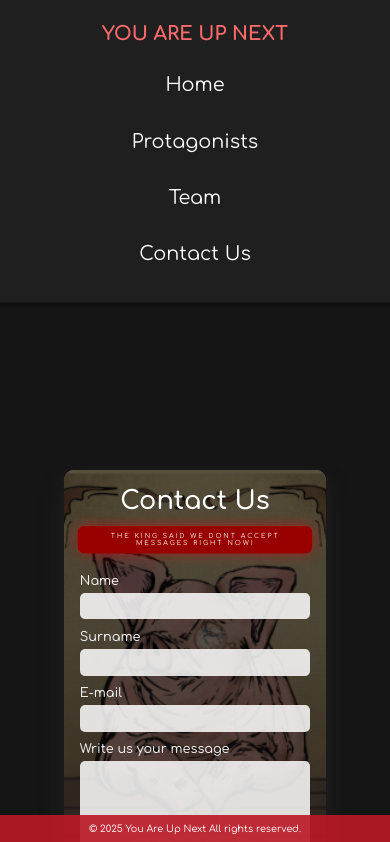
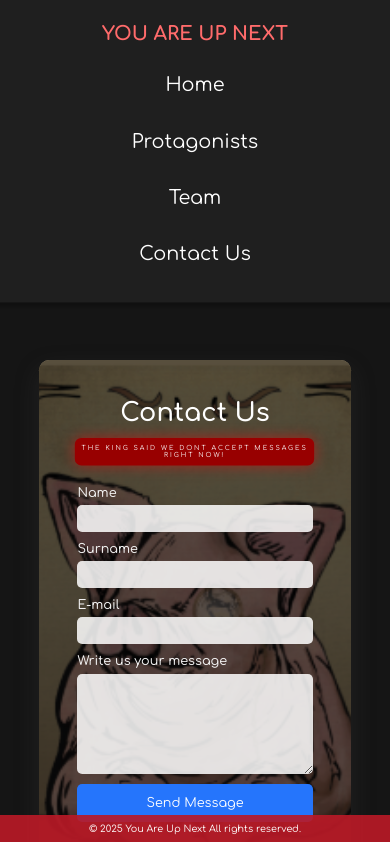
Before and after one commit to SerNikos/you-are-up-next, a React (Vite) app: page /ContactUs in a window 390 px wide. Shown: the top 842 px of the page. Built offline with nearby package versions, Linux system fonts and the light colour scheme.

Commit message:
make fixes to the responsiveness of contact us page

```diff
--- a/src/components/ContactUs/ContactUs.css
+++ b/src/components/ContactUs/ContactUs.css
@@ -3,6 +3,7 @@
   justify-content: center;
   align-items: center;
   min-height: 100vh;
+
   padding: 2rem;
   box-sizing: border-box;
 }
@@ -93,27 +94,21 @@ button:hover {
   background: #1a5ed9;
 }
 
-.footer{
+.footer {
   z-index: 2;
 }
 
 @media (max-width: 500px) {
-  .contact-us {
-    padding: 2.5rem;
-  }
 
   .contact-us h2 {
     font-size: 4rem;
   }
 
+  .contact-us {
+    min-height: 80vh;
+    min-width: 80vw;
+  }
 }
-
-
-
-
-
-
-
 
 .warning-contact-us {
   color: white;
@@ -125,7 +120,8 @@ button:hover {
   letter-spacing: 0.3rem;
 
   /* Initial fade + slide */
-  animation: fadeSlide 0.8s ease-out forwards, pulse 2s 0.8s infinite ease-in-out;
+  animation: fadeSlide 0.8s ease-out forwards,
+    pulse 2s 0.8s infinite ease-in-out;
   opacity: 0;
   transform: translateY(-10px);
 }
```
